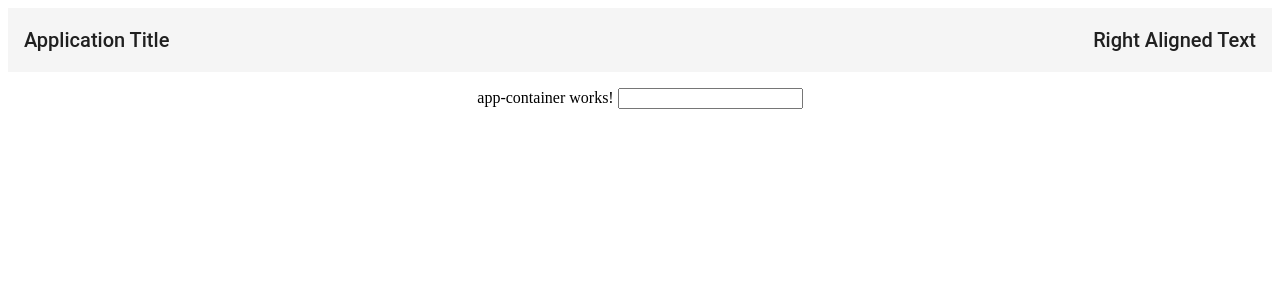
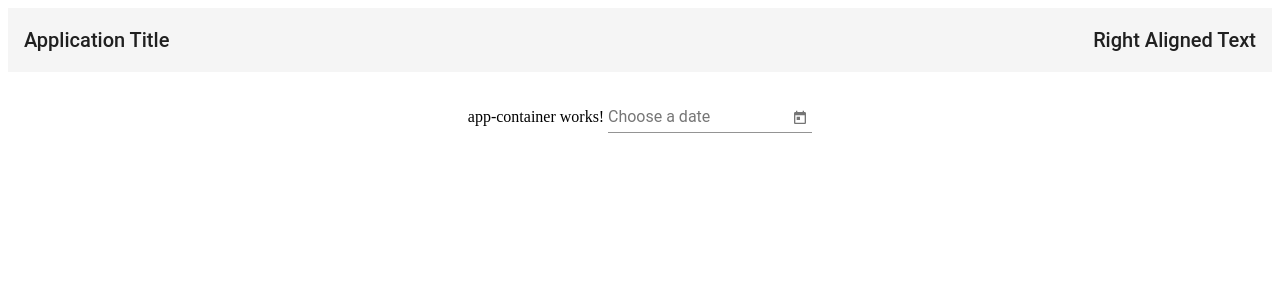
Before and after one commit to MRBalbuena/mrfinance-ui, an Angular app: page / in a window 1280 px wide. Shown: the top 300 px of the page. Built offline with nearby package versions, Linux system fonts and the light colour scheme.

Commit message:
Setup Datepicker in app-transaction.component

```diff
--- a/src/app/app-container/app-transaction/app-transaction.component.html
+++ b/src/app/app-container/app-transaction/app-transaction.component.html
@@ -1,2 +1,5 @@
-<input [matDatepicker]="myDatepicker">
-<mat-datepicker #myDatepicker></mat-datepicker>
+<mat-form-field>
+<input matInput [matDatepicker]="picker" placeholder="Choose a date">
+<mat-datepicker-toggle matSuffix [for]="picker"></mat-datepicker-toggle>
+<mat-datepicker #picker></mat-datepicker>
+</mat-form-field>
--- a/src/index.html
+++ b/src/index.html
@@ -6,6 +6,7 @@
   <base href="/">
 
   <meta name="viewport" content="width=device-width, initial-scale=1">
+  <link href="https://fonts.googleapis.com/icon?family=Material+Icons" rel="stylesheet">
   <link rel="icon" type="image/x-icon" href="favicon.ico">
 </head>
 <body>
```
Also changed, not shown: src/app/app.module.ts (+8 -3 lines).
